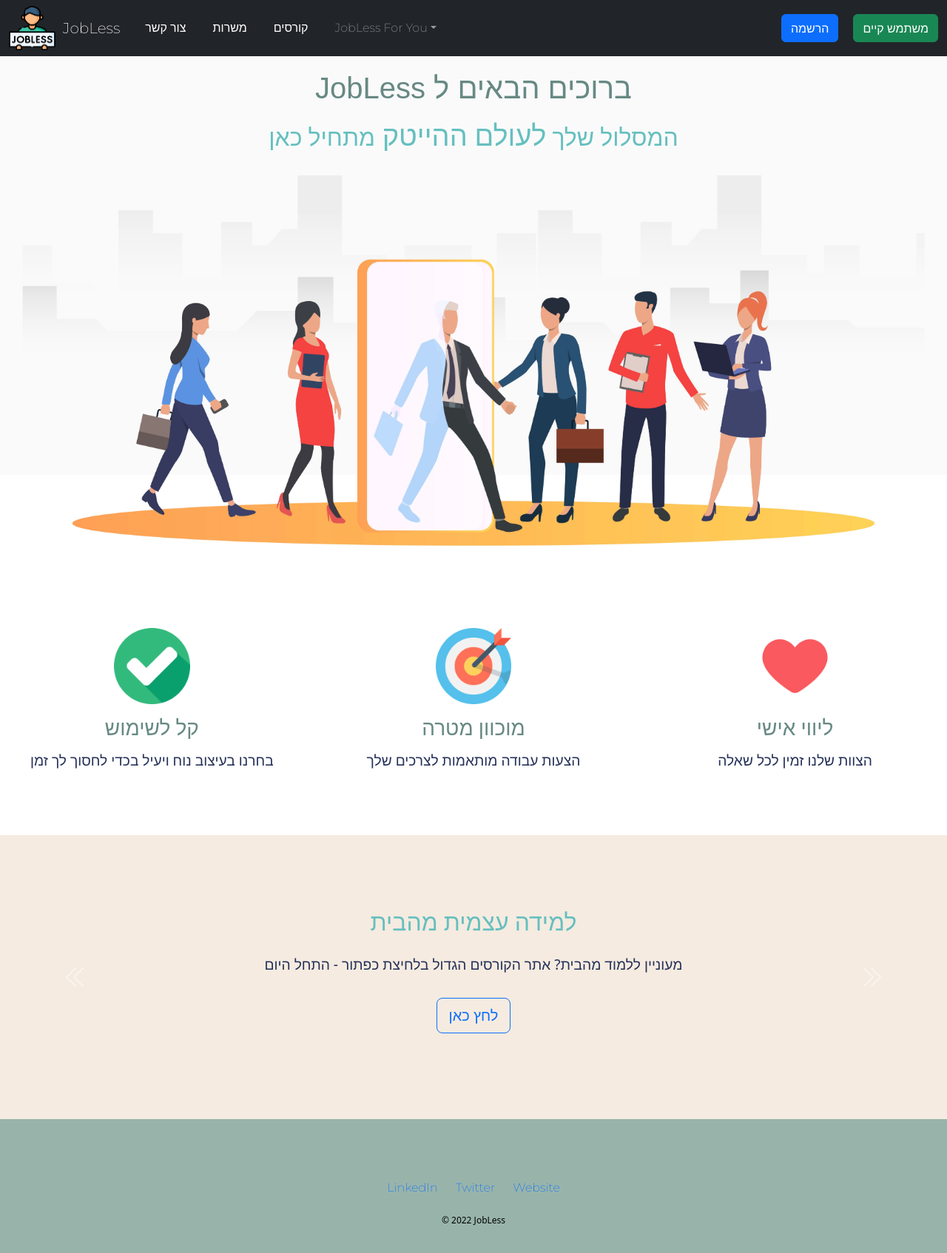
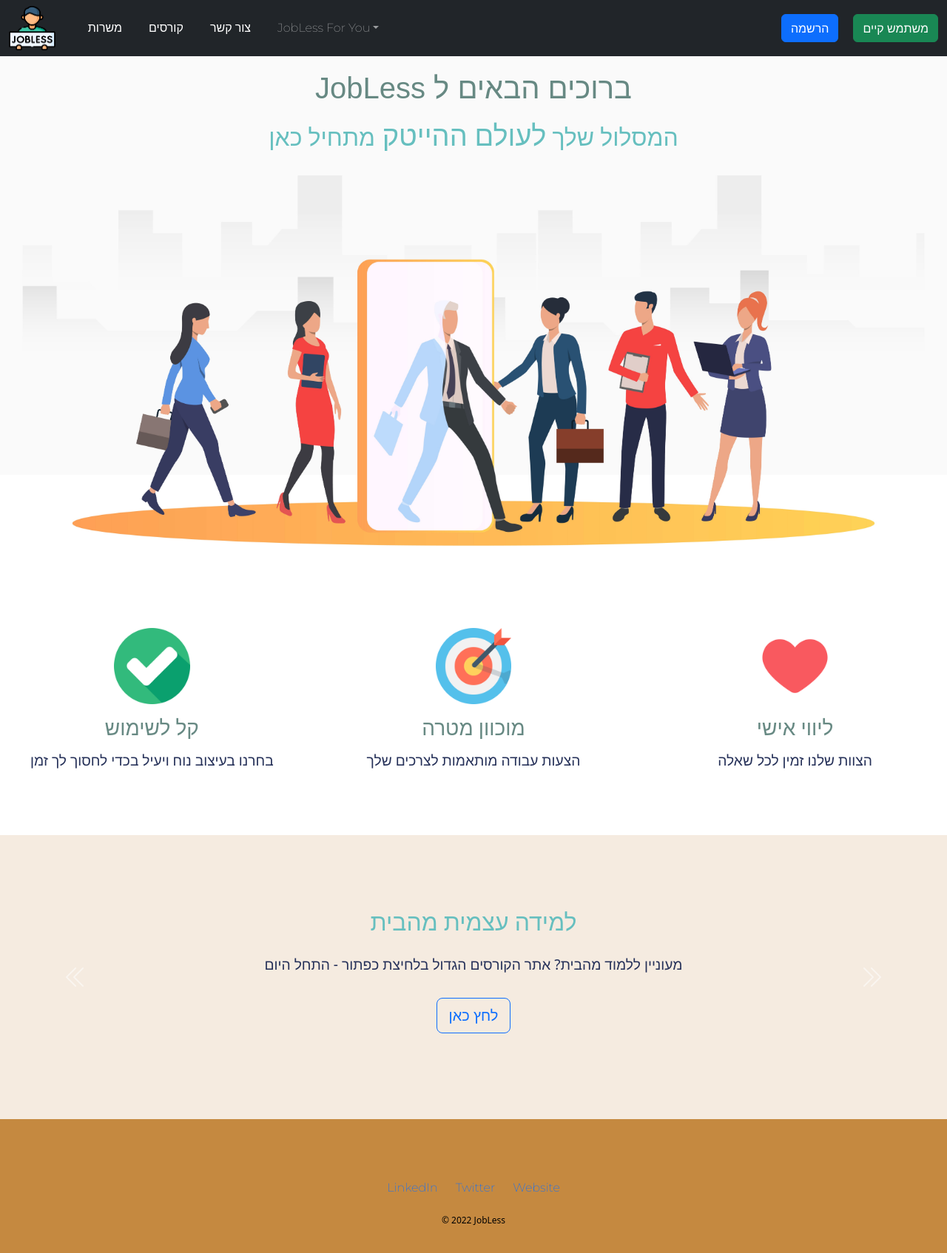
Before and after one commit to VictorSocolovschi/JobLess, a plain HTML site: page index.html in a window 1280 px wide. Shown: the whole page at 74% size. Drawn offline with nearby package versions, Linux system fonts and the light colour scheme.

Commit message:
change nav bar

```diff
--- a/css/index.css
+++ b/css/index.css
@@ -89,7 +89,7 @@
 
   text-align: center;
   background-color: #F5EBE0;
-  color: #ff4c68;
+  color: #97DECE;
 }
 
 .carousel-item{
@@ -122,7 +122,7 @@
 
 .bottom-container
 {
-   background-color: #98B4AA;
+   background-color: #C58940;
    padding: 80px 0 20px;
    text-align: center;
 }
--- a/index.html
+++ b/index.html
@@ -19,20 +19,20 @@
       <nav class="navbar navbar-expand-lg navbar-dark fixed-auto bg-dark" style="text-emphasis:inherit">
         <div class="container-fluid">
             <img class="jobless-img" src="images\jobless_photo-removebg-preview.png" alt="jobless-photo" width="50" height="60">
-          <a class="navbar-brand">JobLess</a>
+          <a class="navbar-brand"></a>
           <button class="navbar-toggler" type="button" data-bs-toggle="collapse" data-bs-target="#navbarCollapse" aria-controls="navbarCollapse" aria-expanded="false" aria-label="Toggle navigation">
             <span class="navbar-toggler-icon">JobLess</span>
           </button>
           <div class="collapse navbar-collapse" id="navbarCollapse">
             <ul class="navbar-nav me-auto mb-2 mb-md-0">
               <li class="nav-item">
-                <a class="nav-link active" aria-current="page" href="mailto:JobLessInfo@gmail.com">צור קשר</a>
-              </li>
-              <li class="nav-item">
                 <a class="nav-link active" href="#">משרות</a>
               </li>
               <li class="nav-item">
                 <a class="nav-link active" href="#">קורסים</a>
+              </li>
+              <li class="nav-item">
+                <a class="nav-link active" aria-current="page" href="mailto:JobLessInfo@gmail.com">צור קשר</a>
               </li>
               <li class="nav-item dropdown">
                 <a class="nav-link dropdown-toggle" href="#" role="button" data-bs-toggle="dropdown" aria-expanded="false">JobLess For You</a>
```
